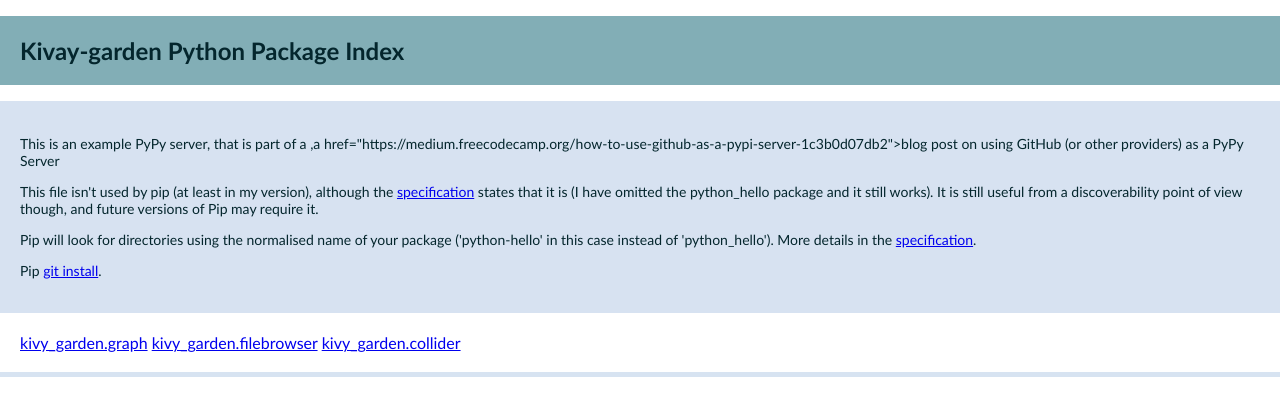
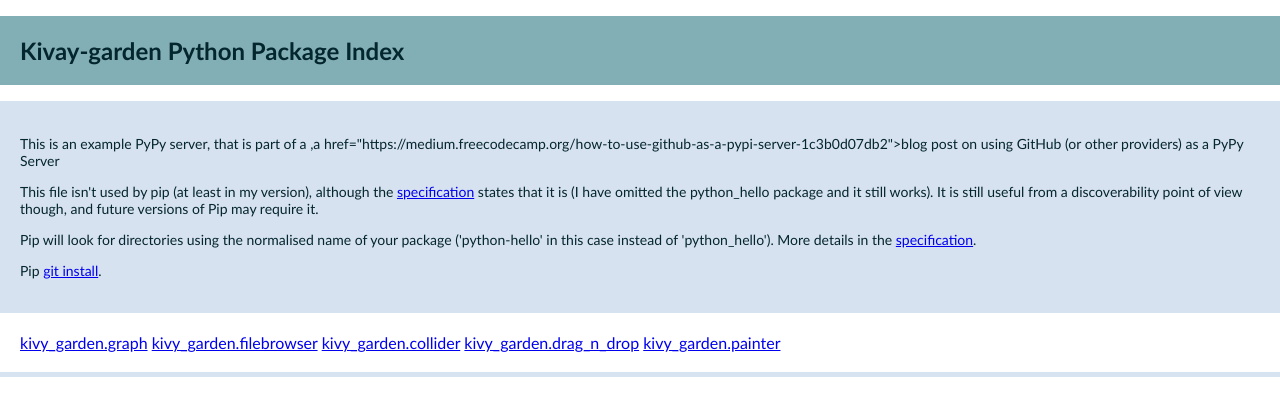
Before and after one commit to kivy-garden/kivy-garden.github.io, a plain HTML site: page simple/index.html in a window 1280 px wide. Shown: the top 416 px of the page. Drawn offline with Linux system fonts and the light colour scheme.

Commit message:
Add new packages.

```diff
--- a/simple/index.html
+++ b/simple/index.html
@@ -40,6 +40,8 @@
 		<a href="/kivy-garden-graph/">kivy_garden.graph</a>
         <a href="/kivy-garden-filebrowser/">kivy_garden.filebrowser</a>
         <a href="/kivy-garden-collider/">kivy_garden.collider</a>
+        <a href="/kivy-garden-drag-n-drop/">kivy_garden.drag_n_drop</a>
+        <a href="/kivy-garden-painter/">kivy_garden.painter</a>
 	</div>
   </body>
 </html>
```
